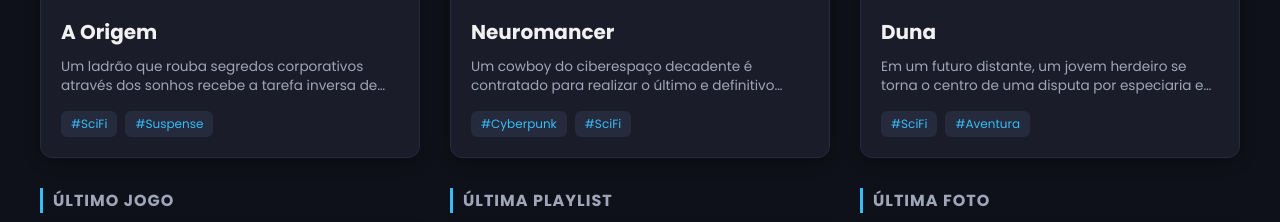
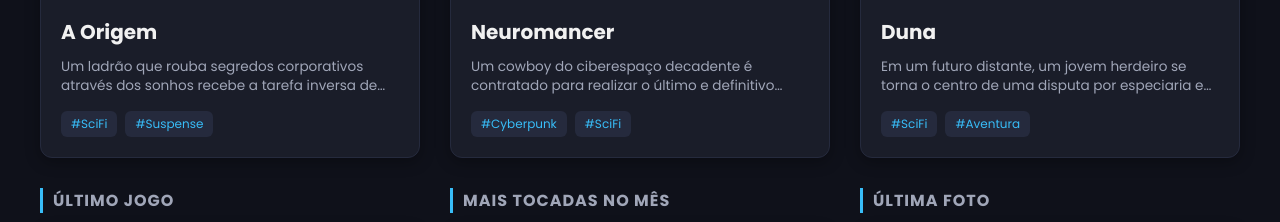
Before and after one commit to renanfmagalhaes/meu-site, a plain HTML site: page index.html in a window 1280 px wide. Shown: the part 578-800 px from the top of the page. Drawn offline with Linux system fonts and the light colour scheme.

Commit message:
Update index.html

```diff
--- a/index.html
+++ b/index.html
@@ -55,7 +55,7 @@
   },
   {
     "file": "musicas.json",
-    "label": "Última Playlist",
+    "label": "Mais tocadas no mês",
     "badge": "playlist",
     "link": "musicas.html"
   },
```
